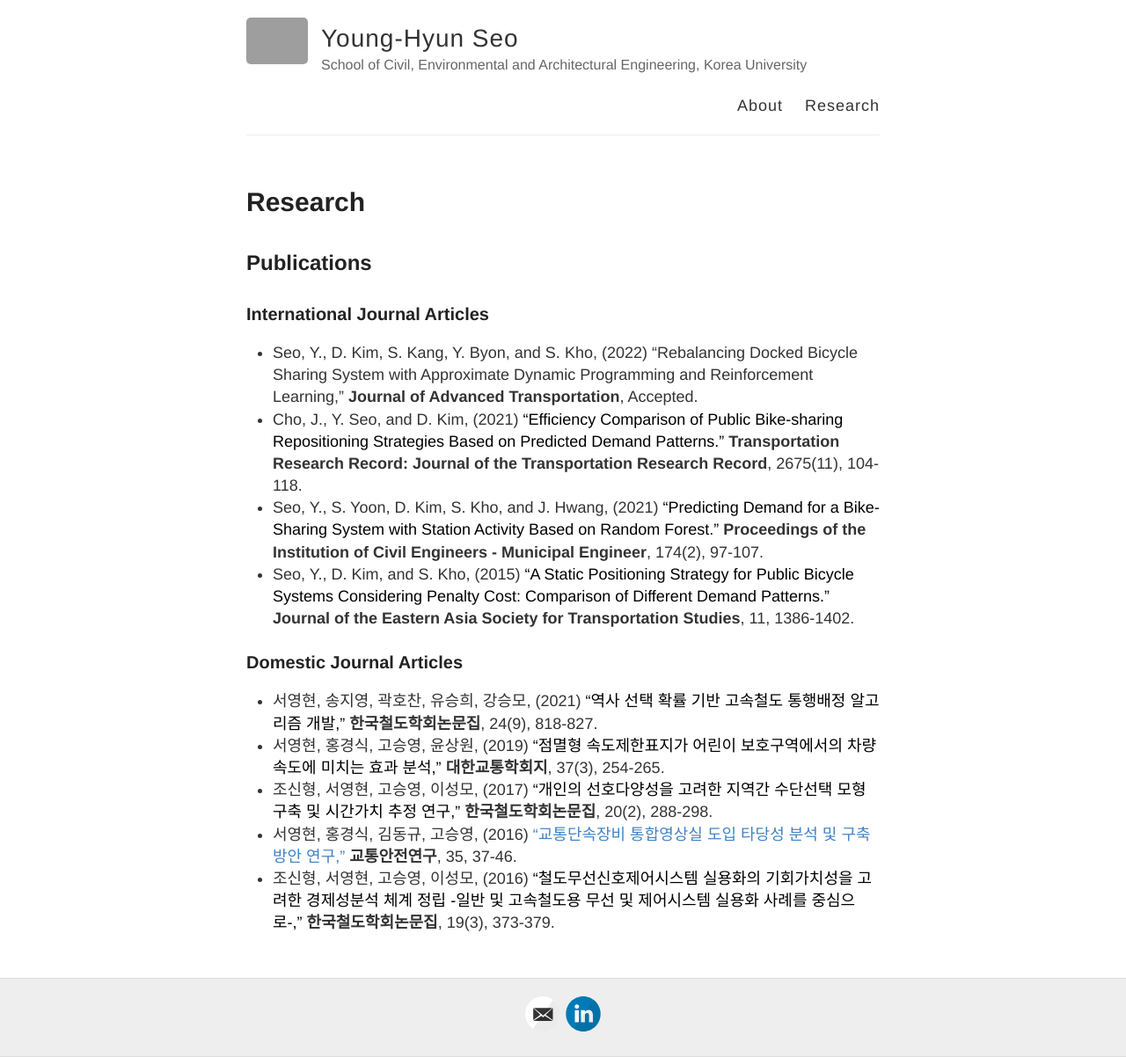
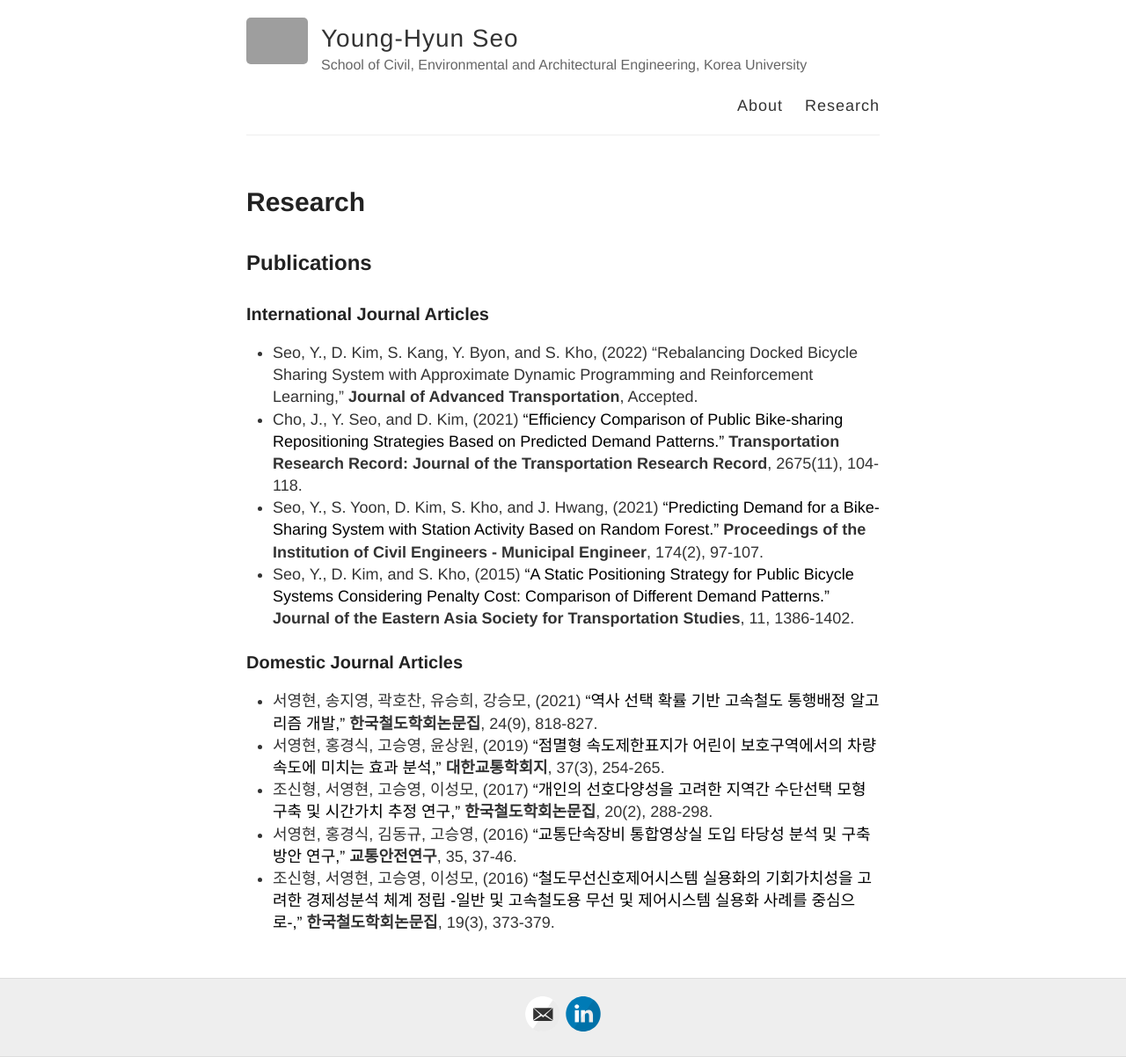
Before and after one commit to younghyunseo/homepage, a Jekyll site: the page built from research.md, in a window 1280 px wide. Shown: the whole page at 88% size. Built offline with Jekyll 4.4.1, drawn with Linux system fonts in a browser that asks for light colours; grey boxes are pictures that could not be loaded.

Commit message:
edit some errors

```diff
--- a/research.md
+++ b/research.md
@@ -15,5 +15,5 @@ permalink: /research/
 * 서영현, 송지영, 곽호찬, 유승희, 강승모, (2021) <a href="https://doi.org/10.7782/JKSR.2021.24.9.818" style="color: black;">“역사 선택 확률 기반 고속철도 통행배정 알고리즘 개발,”</a> **한국철도학회논문집**, 24(9), 818-827.
 * 서영현, 홍경식, 고승영, 윤상원, (2019) <a href="https://doi.org/10.7470/jkst.2019.37.3.254" style="color: black;">"점멸형 속도제한표지가 어린이 보호구역에서의 차량 속도에 미치는 효과 분석,"</a> **대한교통학회지**, 37(3), 254-265.
 * 조신형, 서영현, 고승영, 이성모, (2017) <a href="https://doi.org/10.7782/JKSR.2017.20.2.288" style="color: black;">"개인의 선호다양성을 고려한 지역간 수단선택 모형 구축 및 시간가치 추정 연구,"</a> **한국철도학회논문집**, 20(2), 288-298.
-* 서영현, 홍경식, 김동규, 고승영, (2016) <a href="https://www.koroad.or.kr/kp_web/thesis.do">"교통단속장비 통합영상실 도입 타당성 분석 및 구축 방안 연구,"</a> **교통안전연구**, 35, 37-46.
+* 서영현, 홍경식, 김동규, 고승영, (2016) <a href="https://www.koroad.or.kr/kp_web/thesis.do" style="color: black;">"교통단속장비 통합영상실 도입 타당성 분석 및 구축 방안 연구,"</a> **교통안전연구**, 35, 37-46.
 * 조신형, 서영현, 고승영, 이성모, (2016) <a href="http://dx.doi.org/10.7782/JKSR.2016.19.3.373" style="color: black;">"철도무선신호제어시스템 실용화의 기회가치성을 고려한 경제성분석 체계 정립 -일반 및 고속철도용 무선 및 제어시스템 실용화 사례를 중심으로-,"</a> **한국철도학회논문집**, 19(3), 373-379.
```
